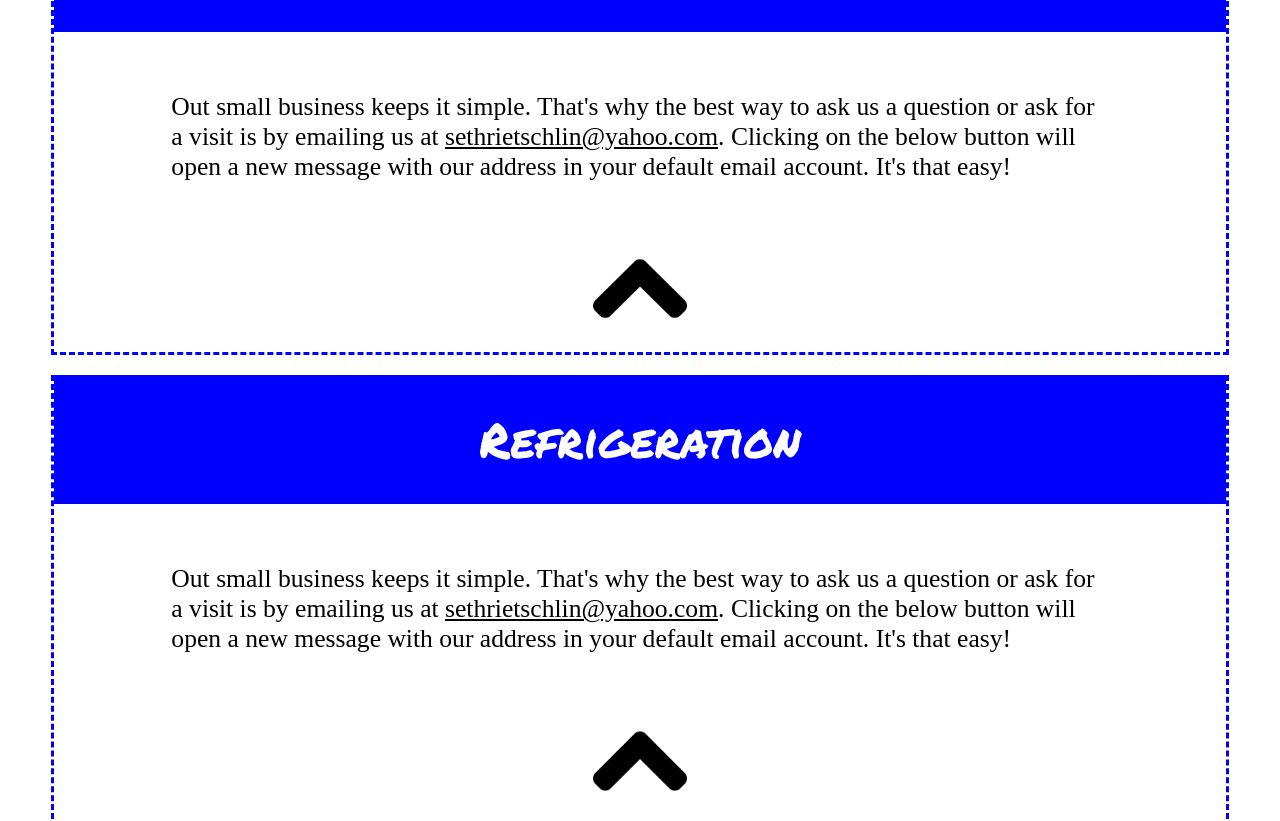
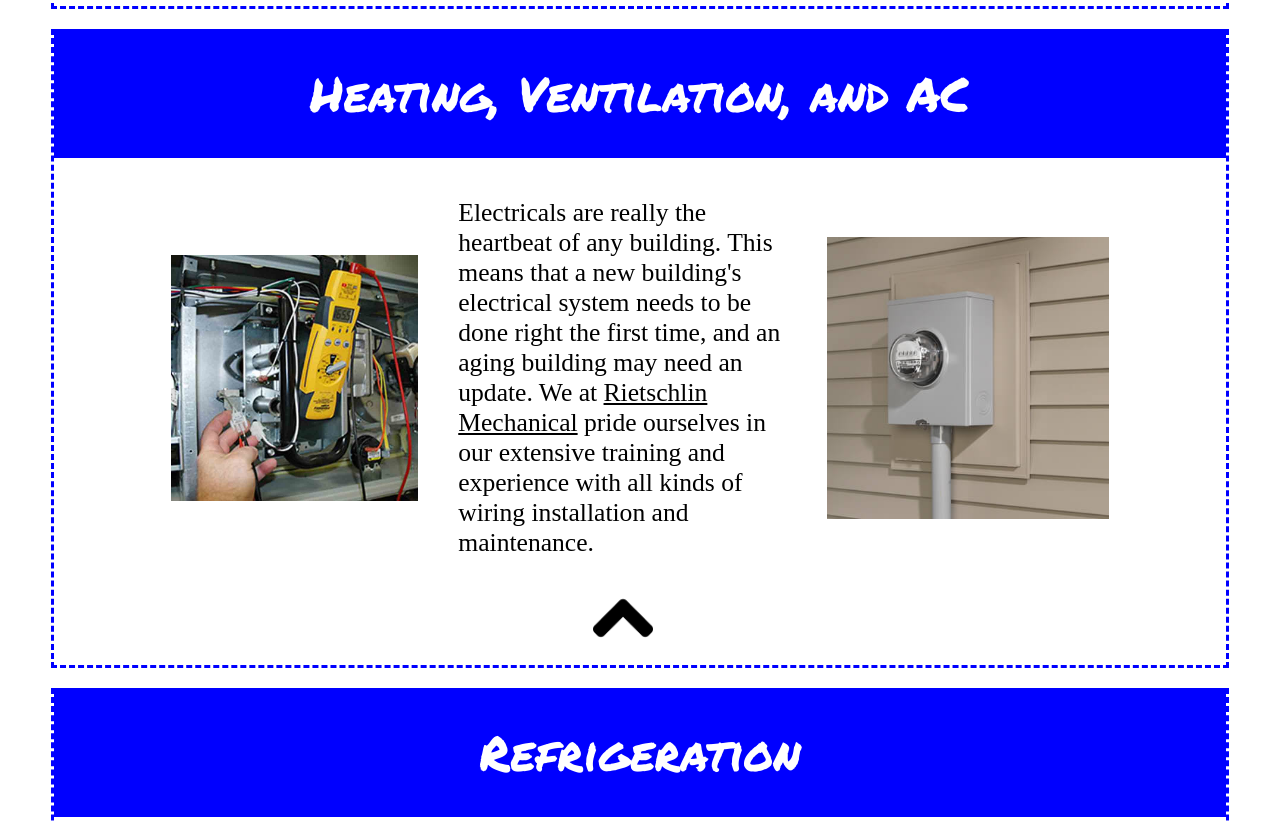
Before and after one commit to Rage6/rietschlin_mechanical_LLC, a website: page rmllc_frontend/public/index.html in a window 1280 px wide. Shown: the part 1786-2607 px from the top of the page. Drawn offline with nearby package versions, Linux system fonts and the light colour scheme; a web font is replaced by a local one.

Commit message:
added img and sizing

```diff
--- a/rmllc_frontend/public/index.html
+++ b/rmllc_frontend/public/index.html
@@ -93,8 +93,14 @@
                Electricals
             </div>
             <div class="boxContent">
-              <div class="description">
-                Electricals are really the heartbeat of any building. Everything from computers to waterpumps rely on those wires behind the walls. This means that a new building's electrical system needs to be done right the first time, and an aging building may need to have its system updated. We at <u>Rietschlin Mechanical</u> pride ourselves in our extensive training and experience with all kinds of wiring installation and maintenance.
+              <div class="flexBox">
+                <div class="topImg">
+                  <img src="stylesheets/img/electricals-1-edit.jpg">
+                </div>
+                <div class="description">
+                  Electricals are really the heartbeat of any building. This means that a new building's electrical system needs to be done right the first time, and an aging building may need an update. We at <u>Rietschlin Mechanical</u> pride ourselves in our extensive training and experience with all kinds of wiring installation and maintenance.
+                </div>
+                <img class="bottomImg" src="stylesheets/img/power-meter.jpg">
               </div>
               <div>
                 <div class="toTop">
@@ -110,8 +116,14 @@
               Heating, Ventilation, and AC
             </div>
             <div class="boxContent">
-              <div class="description">
-                Out small business keeps it simple. That's why the best way to ask us a question or ask for a visit is by emailing us at <u>sethrietschlin@yahoo.com</u>. Clicking on the below button will open a new message with our address in your default email account. It's that easy!
+              <div class="flexBox">
+                <div class="topImg">
+                  <img src="stylesheets/img/electricals-1-edit.jpg">
+                </div>
+                <div class="description">
+                  Electricals are really the heartbeat of any building. This means that a new building's electrical system needs to be done right the first time, and an aging building may need an update. We at <u>Rietschlin Mechanical</u> pride ourselves in our extensive training and experience with all kinds of wiring installation and maintenance.
+                </div>
+                <img class="bottomImg" src="stylesheets/img/power-meter.jpg">
               </div>
               <div>
                 <div class="toTop">
@@ -127,8 +139,14 @@
               Refrigeration
             </div>
             <div class="boxContent">
-              <div class="description">
-                Out small business keeps it simple. That's why the best way to ask us a question or ask for a visit is by emailing us at <u>sethrietschlin@yahoo.com</u>. Clicking on the below button will open a new message with our address in your default email account. It's that easy!
+              <div class="flexBox">
+                <div class="topImg">
+                  <img src="stylesheets/img/electricals-1-edit.jpg">
+                </div>
+                <div class="description">
+                  Electricals are really the heartbeat of any building. This means that a new building's electrical system needs to be done right the first time, and an aging building may need an update. We at <u>Rietschlin Mechanical</u> pride ourselves in our extensive training and experience with all kinds of wiring installation and maintenance.
+                </div>
+                <img class="bottomImg" src="stylesheets/img/power-meter.jpg">
               </div>
               <div>
                 <div class="toTop">
@@ -144,8 +162,14 @@
               Contracting
             </div>
             <div class="boxContent">
-              <div class="description">
-                Out small business keeps it simple. That's why the best way to ask us a question or ask for a visit is by emailing us at <u>sethrietschlin@yahoo.com</u>. Clicking on the below button will open a new message with our address in your default email account. It's that easy!
+              <div class="flexBox">
+                <div class="topImg">
+                  <img src="stylesheets/img/electricals-1-edit.jpg">
+                </div>
+                <div class="description">
+                  Electricals are really the heartbeat of any building. This means that a new building's electrical system needs to be done right the first time, and an aging building may need an update. We at <u>Rietschlin Mechanical</u> pride ourselves in our extensive training and experience with all kinds of wiring installation and maintenance.
+                </div>
+                <img class="bottomImg" src="stylesheets/img/power-meter.jpg">
               </div>
               <div>
                 <div class="toTop">
--- a/rmllc_frontend/public/stylesheets/input.scss
+++ b/rmllc_frontend/public/stylesheets/input.scss
@@ -47,18 +47,19 @@ html {
             height: 500px;
           }
         }
-      }
         img {
-        margin: 50px 5%;
+          margin: 50px 0;
           z-index: 1;
           position: absolute;
           top: 0;
-        width: 90%;
+          left: 50%;
+          transform: translateX(-50%);
           max-height: 260px;
           @media screen and (min-width: 700px) {
             margin: 43px 50px;
             max-height: 1000px;
             width: 600px;
+          }
         }
       }
     }
@@ -229,10 +230,57 @@ html {
             background-color: blue;
           }
           .boxContent {
-            margin: 60px 10% 10px 10%;
+            margin: 40px 10% 10px 10%;
             font-size: 1.6rem;
+            .flexBox {
+              @media screen and (min-width: 700px) {
+                display: flex;
+                flex-direction: row;
+                align-items: center;
+                justify-content: space-between;
+              }
               .description {
-              margin-bottom: 60px;
+                margin-bottom: 30px;
+                @media screen and (min-width: 700px) {
+                  width: 50%;
+                }
+                @media screen and (min-width: 1250px) {
+                  padding: 0 40px;
+                  width: 40%;
+                }
+              }
+              img {
+                vertical-align: middle;
+                width: 100%;
+              }
+              .topImg {
+                margin-bottom: 30px;
+                @media screen and (min-width: 700px) {
+                  max-width: 286px;
+                  max-height: 286px;
+                  width: 40%;
+                  height: 40%;
+                }
+                @media screen and (min-width: 1250px) {
+                  width: 30%;
+                  max-width: 286px;
+                  max-height: 286px;
+                }
+              }
+              .bottomImg {
+                margin-bottom: 30px;
+                width: 100%;
+                @media screen and (min-width: 700px) {
+                  display: none;
+                }
+                @media screen and (min-width: 1250px) {
+                  display: inherit;
+                  justify-content: space-between;
+                  width: 30%;
+                  max-width: 286px;
+                  max-height: 286px;
+                }
+              }
             }
             .emailText {
               font-size: 3rem;
@@ -259,6 +307,8 @@ html {
               img {
                 margin-left: 45%;
                 width: 10%;
+                max-height: 60px;
+                max-width: 60px;
               }
               img:hover {
                 cursor: pointer;
```
Also changed, not shown: rmllc_frontend/public/stylesheets/img/electricals-1-edit.jpg (added), rmllc_frontend/public/stylesheets/img/electricals-1.jpg (added), rmllc_frontend/public/stylesheets/img/power-meter.jpg (added), rmllc_frontend/public/stylesheets/output.css, 1 other file. Lines whose indentation alone changed are shown as unchanged.
